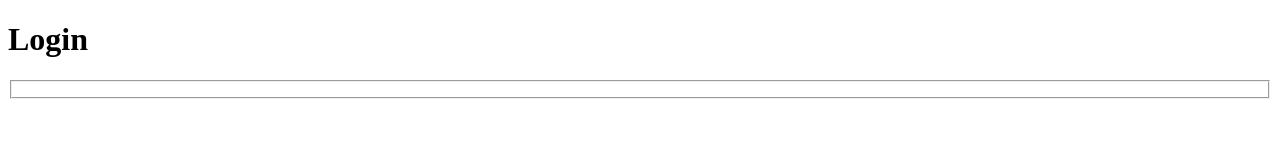
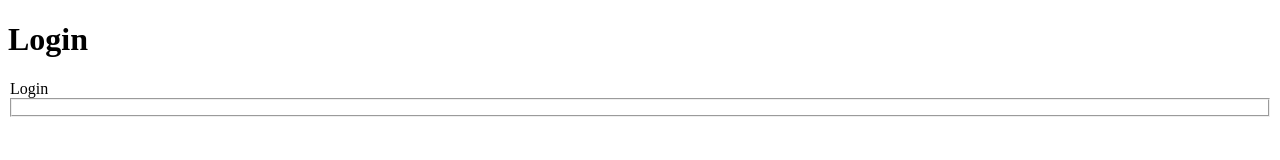
Before and after one commit to iisaborges/Projetologin, a plain HTML site: page login.html in a window 1280 px wide. Drawn offline with Linux system fonts and the light colour scheme.

Commit message:
alteração

```diff
--- a/login.html
+++ b/login.html
@@ -7,6 +7,7 @@
     <body>
         <h1>Login</h1>
         <form method="post" action="#">
+            <legend>Login</legend>
 
             <fieldset>
 
```
